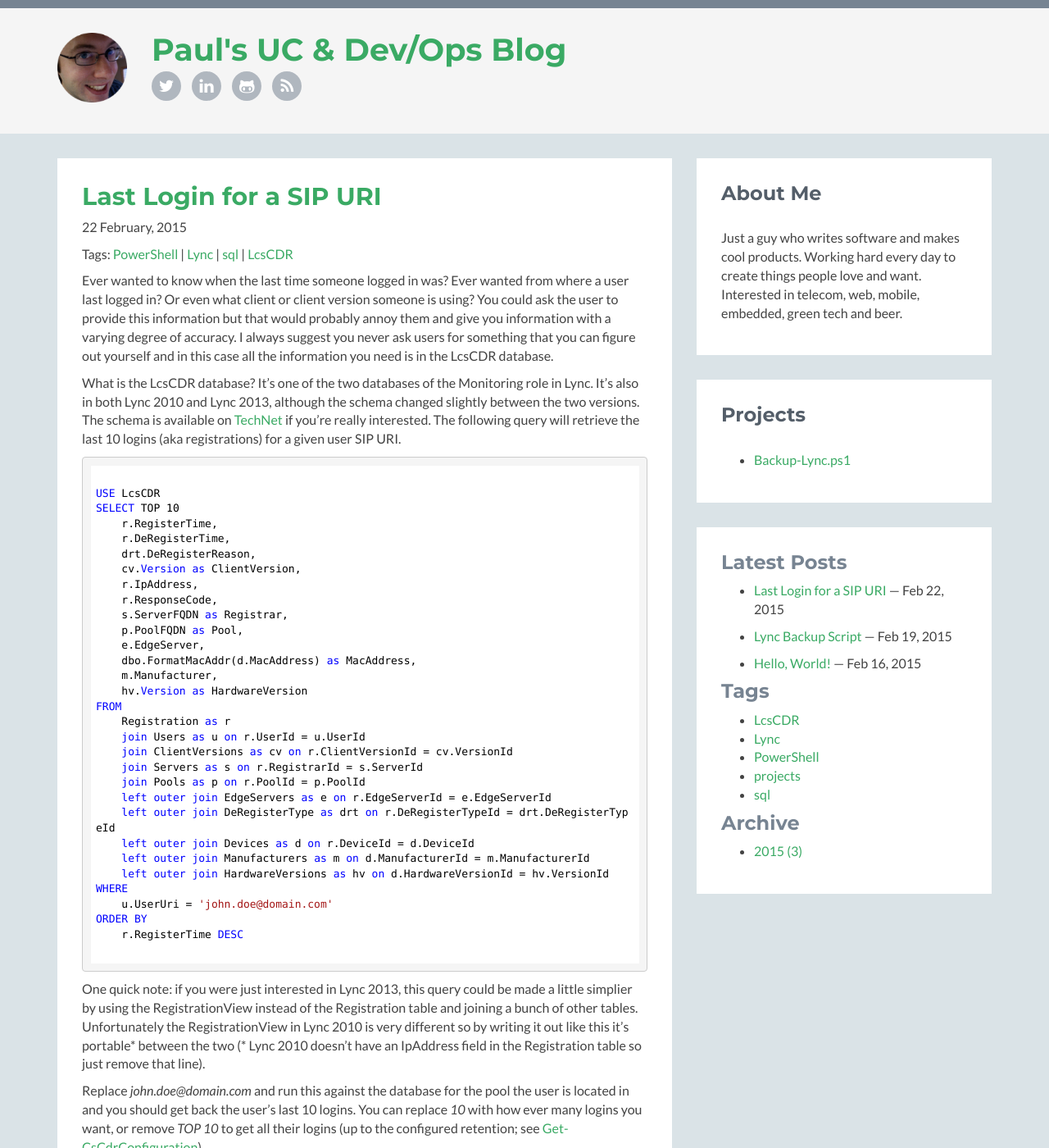
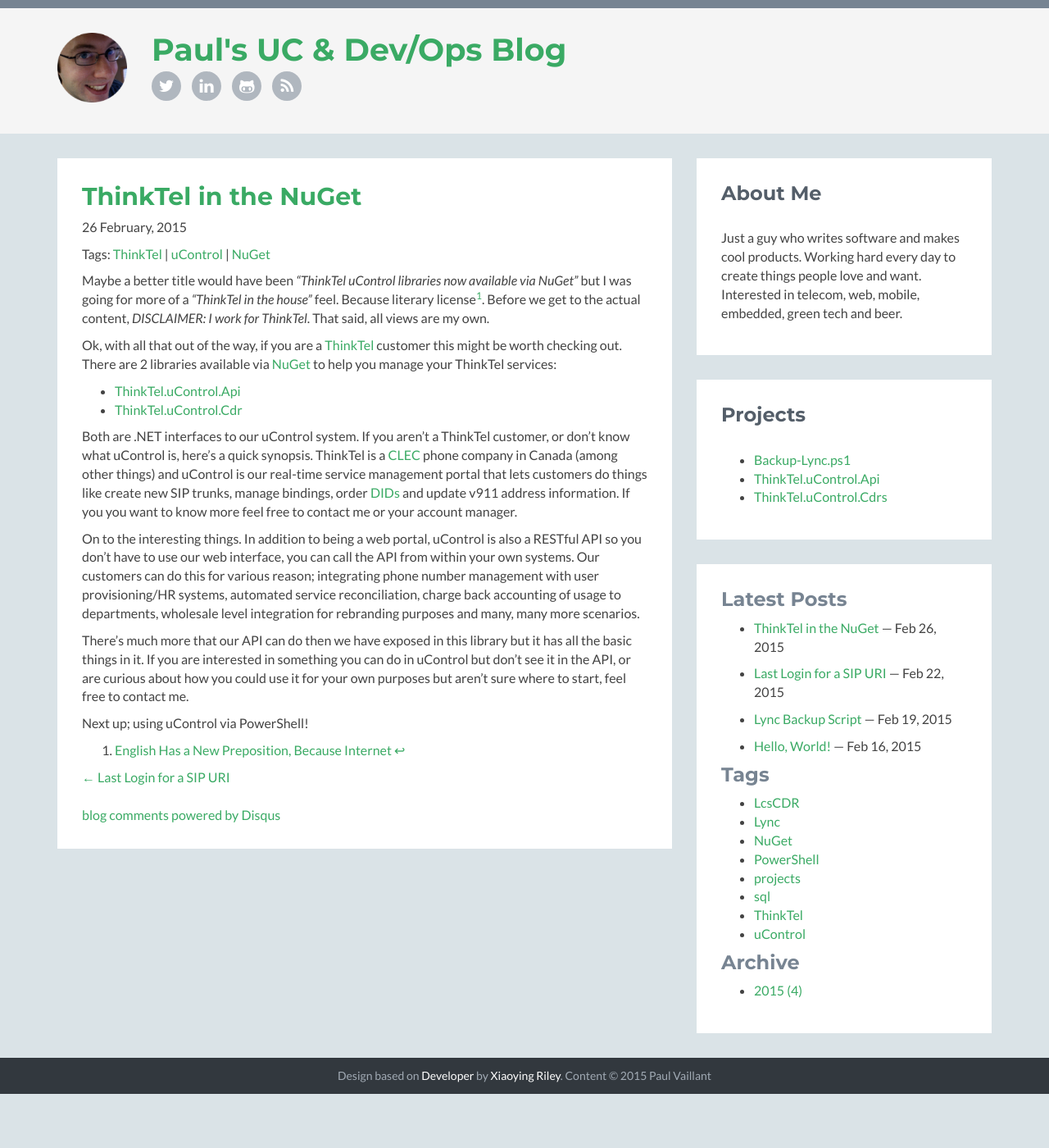
Before and after one commit to pvaillant/pvaillant.github.io, a Jekyll site: the page built from index.md, in a window 1280 px wide and 1400 px high. Shown: the whole window at 82% size. Built offline with Jekyll 4.4.1, drawn with Linux system fonts in a browser that asks for light colours; comment, search, counter and statistics services are not loaded; some of the changed text lies outside the part shown.

Commit message:
Add post: ThinkTel in the NuGet

```diff
--- a/_layouts/layout.html
+++ b/_layouts/layout.html
@@ -69,6 +69,8 @@
 						<h2 class="heading">Projects</h2>
 						<ul class="content">
 							<li><a href="https://github.com/thinktel/Backup-Lync">Backup-Lync.ps1</a></li>
+							<li><a href="https://github.com/thinktel/ThinkTel.uControl.Api">ThinkTel.uControl.Api</a></li>
+							<li><a href="https://github.com/thinktel/ThinkTel.uControl.Cdrs">ThinkTel.uControl.Cdrs</a></li>
 						</ul>
 					</div>
 				</aside>
@@ -86,9 +88,12 @@
 						<ul>
 							<li><a href="/tag/LcsCDR.html">LcsCDR</a></li>
 							<li><a href="/tag/Lync.html">Lync</a></li>
+							<li><a href="/tag/NuGet.html">NuGet</a></li>
 							<li><a href="/tag/PowerShell.html">PowerShell</a></li>
 							<li><a href="/tag/projects.html">projects</a></li>
 							<li><a href="/tag/sql.html">sql</a></li>
+							<li><a href="/tag/ThinkTel.html">ThinkTel</a></li>
+							<li><a href="/tag/uControl.html">uControl</a></li>
 						</ul>
 
 						<h3>Archive</h3>
--- /dev/null
+++ b/_posts/2015-02-26-thinktel-in-the-nuget.md
@@ -0,0 +1,23 @@
+---
+layout: post
+title: "ThinkTel in the NuGet"
+comments: true
+tags: ["ThinkTel","uControl","NuGet"]
+---
+
+Maybe a better title would have been _"ThinkTel uControl libraries now available via NuGet"_ but I was going for more of a _"ThinkTel in the house"_ feel. Because literary license[^1]. Before we get to the actual content, *DISCLAIMER: I work for ThinkTel*. That said, all views are my own.
+
+Ok, with all that out of the way, if you are a [ThinkTel](http://thinktel.ca) customer this might be worth checking out. There are 2 libraries available via [NuGet](http://nuget.org) to help you manage your ThinkTel services:
+
+ * [ThinkTel.uControl.Api](http://nuget.org/packages/ThinkTel.uControl.Api/)
+ * [ThinkTel.uControl.Cdr](http://nuget.org/packages/ThinkTel.uControl.Cdr/)
+
+Both are .NET interfaces to our uControl system. If you aren't a ThinkTel customer, or don't know what uControl is, here's a quick synopsis. ThinkTel is a [CLEC](http://en.wikipedia.org/wiki/Competitive_local_exchange_carrier) phone company in Canada (among other things) and uControl is our real-time service management portal that lets customers do things like create new SIP trunks, manage bindings, order [DIDs](http://en.wikipedia.org/wiki/Direct_inward_dial) and update v911 address information. If you you want to know more feel free to contact me or your account manager.
+
+On to the interesting things. In addition to being a web portal, uControl is also a RESTful API so you don't have to use our web interface, you can call the API from within your own systems. Our customers can do this for various reason; integrating phone number management with user provisioning/HR systems, automated service reconciliation, charge back accounting of usage to departments, wholesale level integration for rebranding purposes and many, many more scenarios.
+
+There's much more that our API can do then we have exposed in this library but it has all the basic things in it. If you are interested in something you can do in uControl but don't see it in the API, or are curious about how you could use it for your own purposes but aren't sure where to start, feel free to contact me.
+
+Next up; using uControl via PowerShell!
+
+[^1]: [English Has a New Preposition, Because Internet](http://www.theatlantic.com/technology/archive/2013/11/english-has-a-new-preposition-because-internet/281601/)
```
Also changed, not shown: tag/NuGet.md (added, +11 -0 lines), tag/ThinkTel.md (added, +11 -0 lines), tag/uControl.md (added, +11 -0 lines).
